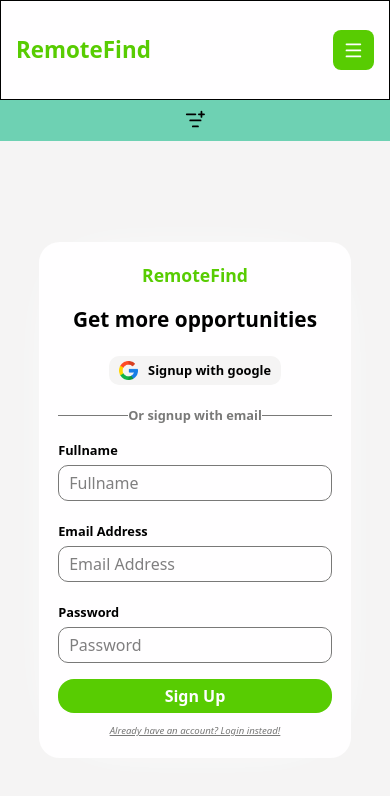
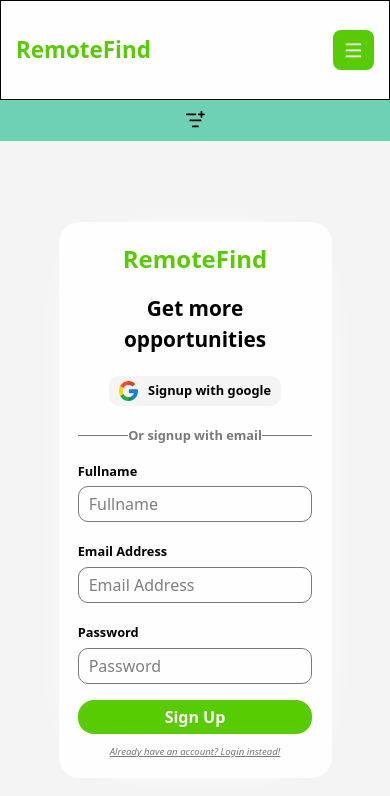
Before and after one commit to raazymuhd1/remote-find, a React (Vite) app: page /auth/1 in a window 390 px wide. Shown: the top 796 px of the page. Built offline with nearby package versions, Linux system fonts and the light colour scheme.

Commit message:
working on auth page (signup/signin)

```diff
--- a/src/components/auth/Signup.tsx
+++ b/src/components/auth/Signup.tsx
@@ -4,10 +4,10 @@
 const Signup = () => {
   return (
     <section className='h-screen w-screen flex flex-col justify-center bg-(--light-white)'>
-        <div className='flex flex-col gap-[1rem] auth_shadows lg:w-[30%] md:w-[40%] w-[80%] mx-auto min-h-[50%] bg-(--white) rounded-[1.3rem] p-[1.2rem]'>
+        <div className='flex flex-col gap-[1rem] auth_shadows lg:w-[30%] md:w-[50%] w-[70%] mx-auto min-h-[50%] bg-(--white) rounded-[1.3rem] p-[1.2rem]'>
             <article className='flex flex-col items-center gap-[1.3rem]'>
                 <div className='flex flex-col items-center gap-[1rem] w-full'>
-                    <h1 className='font-extrabold text-[clamp(1.1rem,2vmax,2rem)] text-(--light-green)'> RemoteFind </h1>
+                    <h1 className='font-extrabold text-[clamp(1.5rem,2vmax,2rem)] text-(--light-green)'> RemoteFind </h1>
                     <h2 className='text-center text-[clamp(1.3rem,1.7vmax,1.7rem)] font-bold'> Get more opportunities </h2>
                 </div>
                 <div className='flex items-center rounded-[10px] bg-(--light-white) py-[5px] px-[10px] gap-[10px] cursor-pointer'>
--- a/src/components/sidebar/index.tsx
+++ b/src/components/sidebar/index.tsx
@@ -13,8 +13,6 @@
     const [type, setType] = useState("");
     const [roles, setRoles] = useState("");
     const location = useLocation()
-
-    console.log(`location ${location.pathname}`)
 
   return (
     <aside
```
